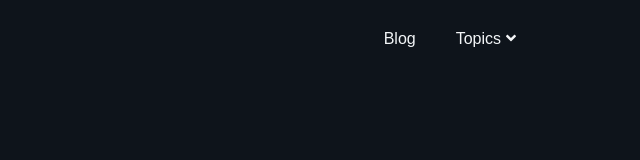
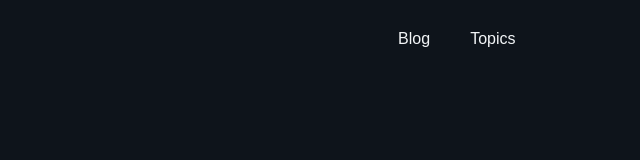
Before and after one commit to namaninaresh/gatsby-blog-app, a Gatsby site: page /hello-world/ in a window 1280 px wide. Shown: the full height of the page, 640-1280 px from the left. Built offline with nearby package versions, Linux system fonts and the light colour scheme; Gatsby itself is replaced by a stand-in of ours; some packages are replaced by stand-ins of ours.

Commit message:
removed fontawesome packages

```diff
--- a/package.json
+++ b/package.json
@@ -8,9 +8,6 @@
     "url": "https://github.com/gatsbyjs/gatsby/issues"
   },
   "dependencies": {
-    "@fortawesome/free-brands-svg-icons": "^5.15.4",
-    "@fortawesome/free-solid-svg-icons": "^5.15.4",
-    "@fortawesome/react-fontawesome": "^0.1.16",
     "gatsby": "^4.5.4",
     "gatsby-plugin-feed": "^4.5.0",
     "gatsby-plugin-gatsby-cloud": "^4.5.2",
--- a/src/components/layout.js
+++ b/src/components/layout.js
@@ -1,8 +1,6 @@
 
 import * as React from "react"
 import { Link  } from "gatsby"
-import { FontAwesomeIcon } from '@fortawesome/react-fontawesome'
-import { faAngleDown } from '@fortawesome/free-solid-svg-icons';
 
 const Layout = ({ location, title, children }) => {
   const rootPath = `${__PATH_PREFIX__}/`
@@ -21,7 +19,7 @@ const Layout = ({ location, title, children }) => {
     <nav>
       <ul >
         <li><Link to="/d" className="active"  > Blog</Link></li>
-        <li><Link to="/s" className="dropdownLi"> Topics <FontAwesomeIcon icon={faAngleDown}/></Link>
+        <li><Link to="/s" className="dropdownLi"> Topics </Link>
 
         <ul className="dropdown">
         <li><Link to="/w"  >Javascript</Link></li>
--- a/src/templates/blog-post.js
+++ b/src/templates/blog-post.js
@@ -1,5 +1,5 @@
 import * as React from "react"
-import { Link, graphql } from "gatsby"
+import {  graphql } from "gatsby"
 
 import Layout from "../components/layout"
 import Seo from "../components/seo"
@@ -7,7 +7,7 @@ import Seo from "../components/seo"
 const BlogPostTemplate = ({ data, location }) => {
   const post = data.markdownRemark
   const siteTitle = data.site.siteMetadata?.title || `Title`
-  const { previous, next } = data
+  //const { previous, next } = data
 
   return (
     <Layout location={location} title={siteTitle}>
```
Also changed, not shown: 2 other files.
